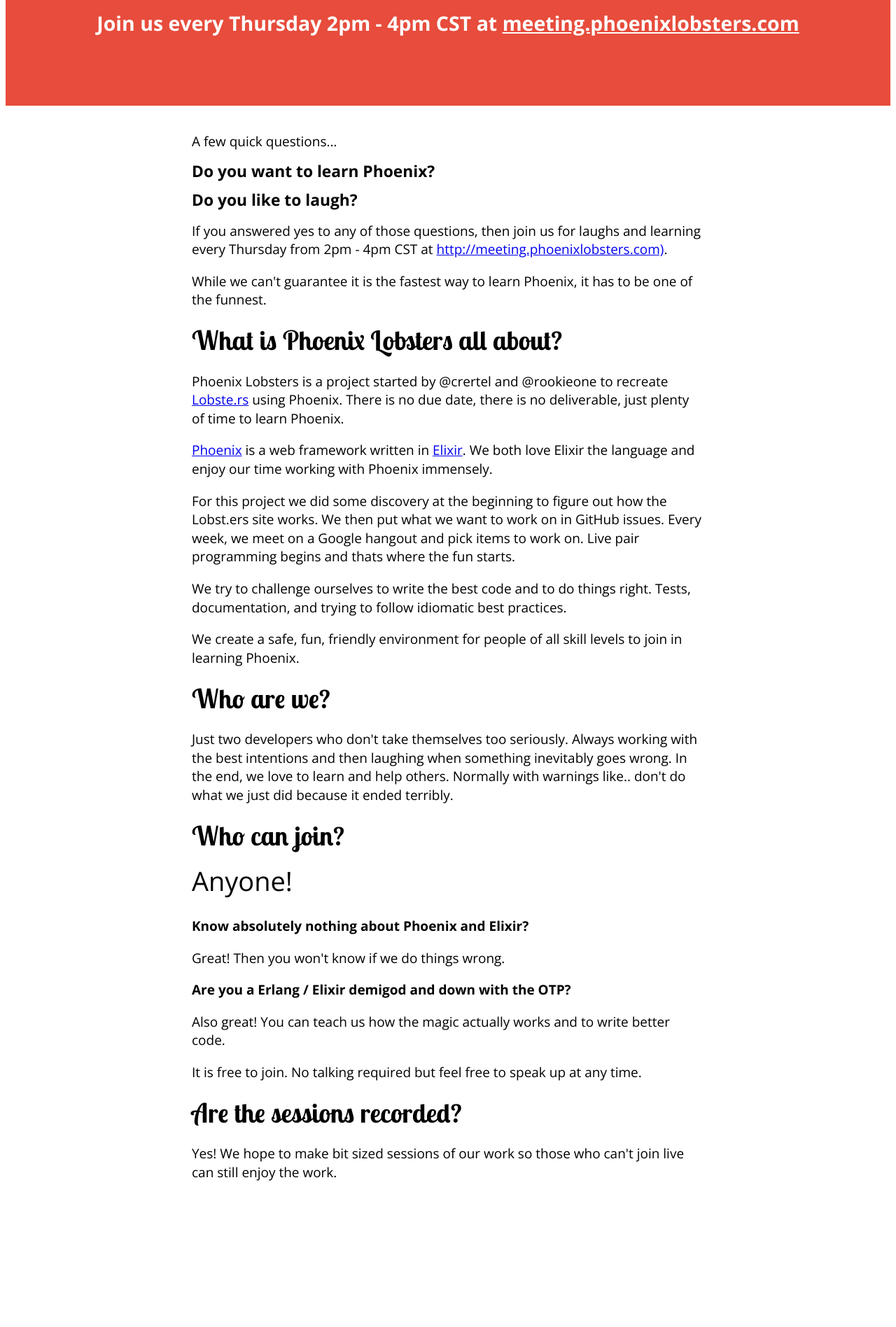
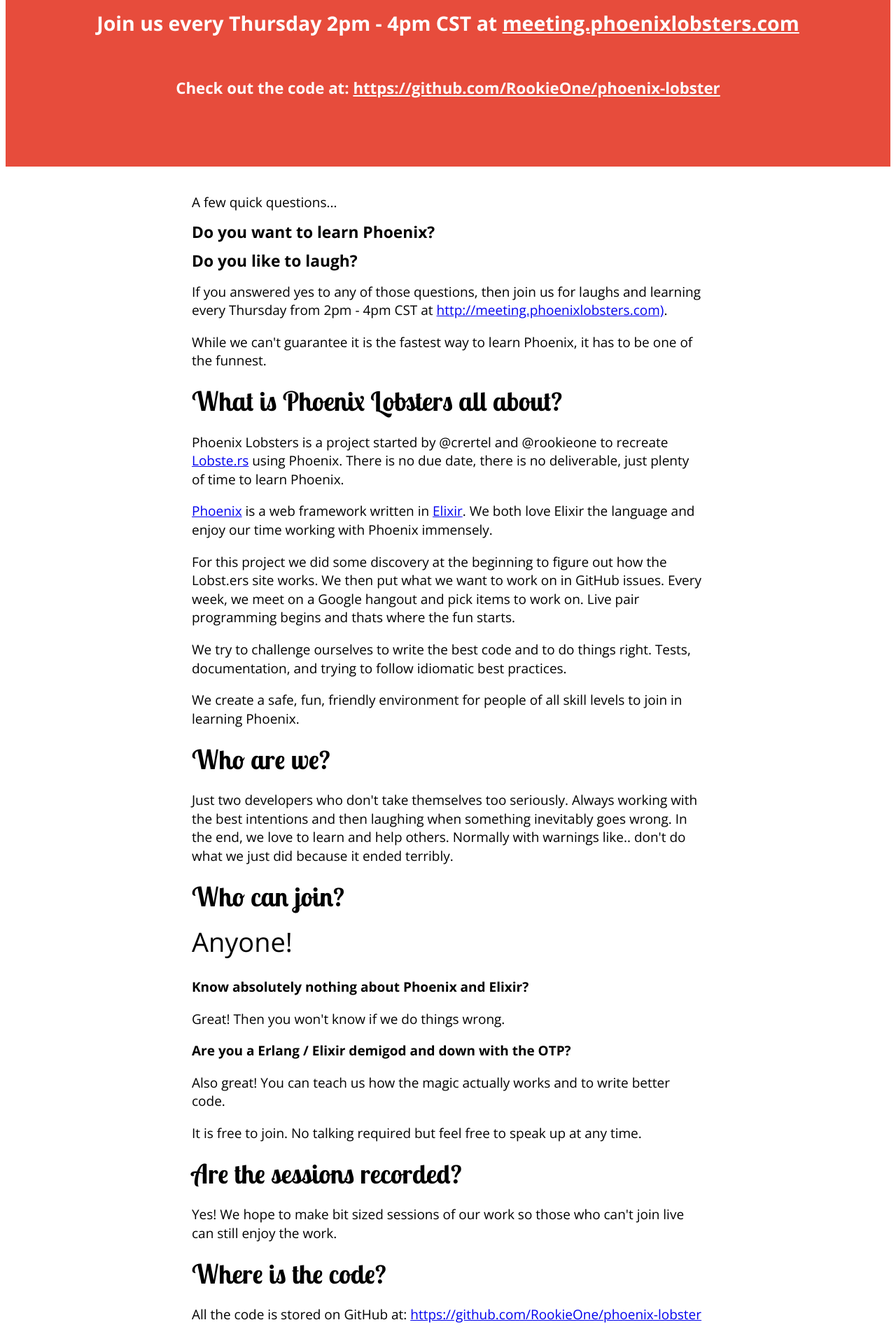
Before and after one commit to RookieOne/phoenix-lobsters, a website: page index.html in a window 1280 px wide. Shown: the part 368-2264 px from the top of the page at 70% size. Before the commit the page ends 2094 px from the top, so only its background shows below. Drawn offline with nearby package versions, Linux system fonts and the light colour scheme.

Commit message:
added github links

```diff
--- a/index.html
+++ b/index.html
@@ -1,6 +1,5 @@
 <html>
 <head>
-  <link href='https://fonts.googleapis.com/css?family=Lobster' rel='stylesheet' type='text/css'>
   <link href='https://fonts.googleapis.com/css?family=Lobster+Two:400,700' rel='stylesheet' type='text/css'>
   <link href='https://fonts.googleapis.com/css?family=Open+Sans:400,300,700' rel='stylesheet' type='text/css'>
   <title>Phoenix Lobsters</title>
@@ -28,6 +27,9 @@
   }
   #banner h2 {
     margin-bottom: 1em;
+  }
+  #banner h3 {
+    margin-top: 3em;
   }
   #banner a {
     text-decoration: underline;
@@ -70,6 +72,7 @@
         meeting.phoenixlobsters.com
       </a>
     </h2>
+    <h3>Check out the code at: <a href="https://github.com/RookieOne/phoenix-lobster">https://github.com/RookieOne/phoenix-lobster</a></h3>
   </div>
 
 
@@ -126,6 +129,12 @@
       <p>Yes! We hope to make bit sized sessions of our work so those who can't join live can still enjoy the work.</p>
     </section>
 
+    <section>
+      <h2>Where is the code?</h2>
+
+      All the code is stored on GitHub at: <a href="https://github.com/RookieOne/phoenix-lobster">https://github.com/RookieOne/phoenix-lobster</a>
+    </section>
+
   </main>
 
   <footer>
```
